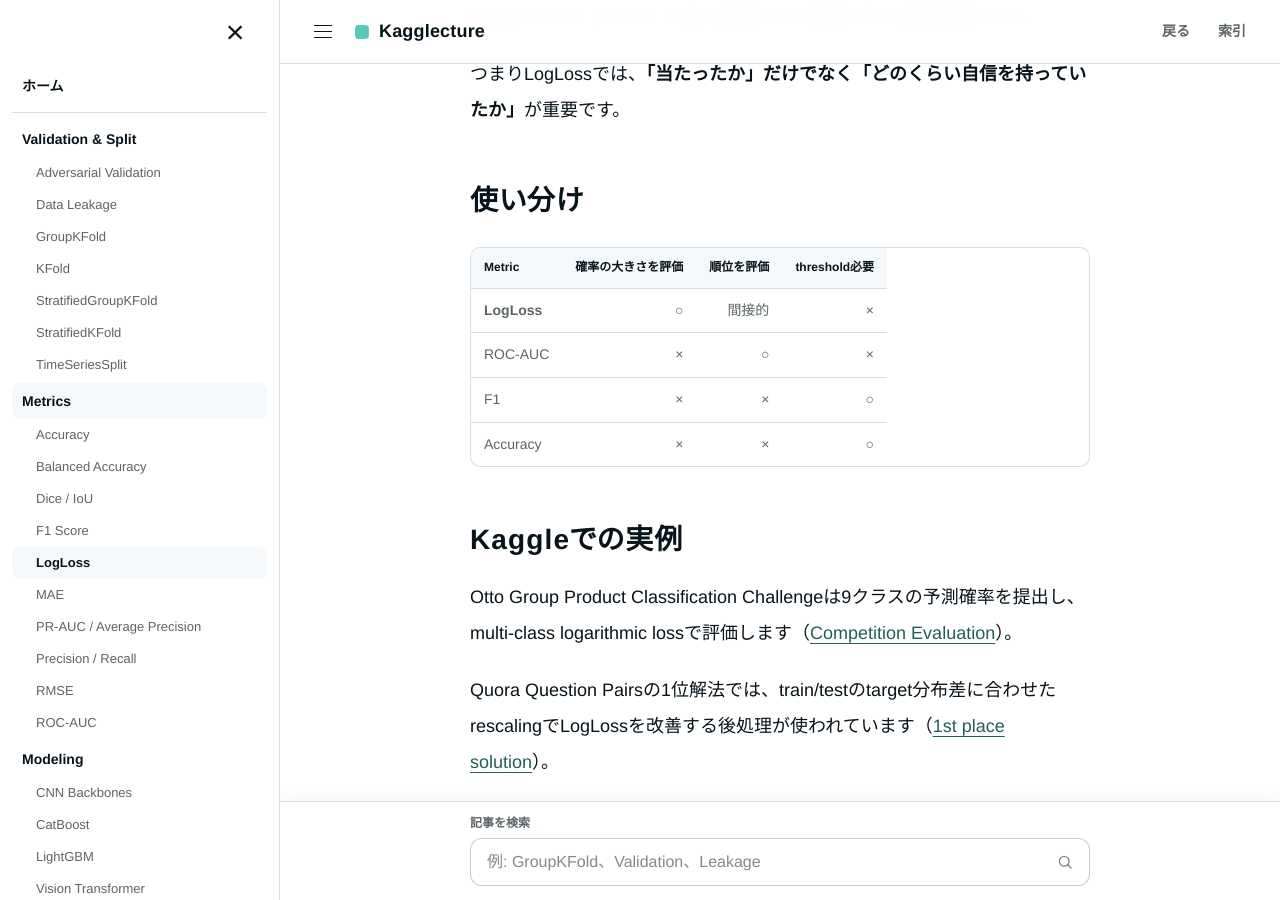
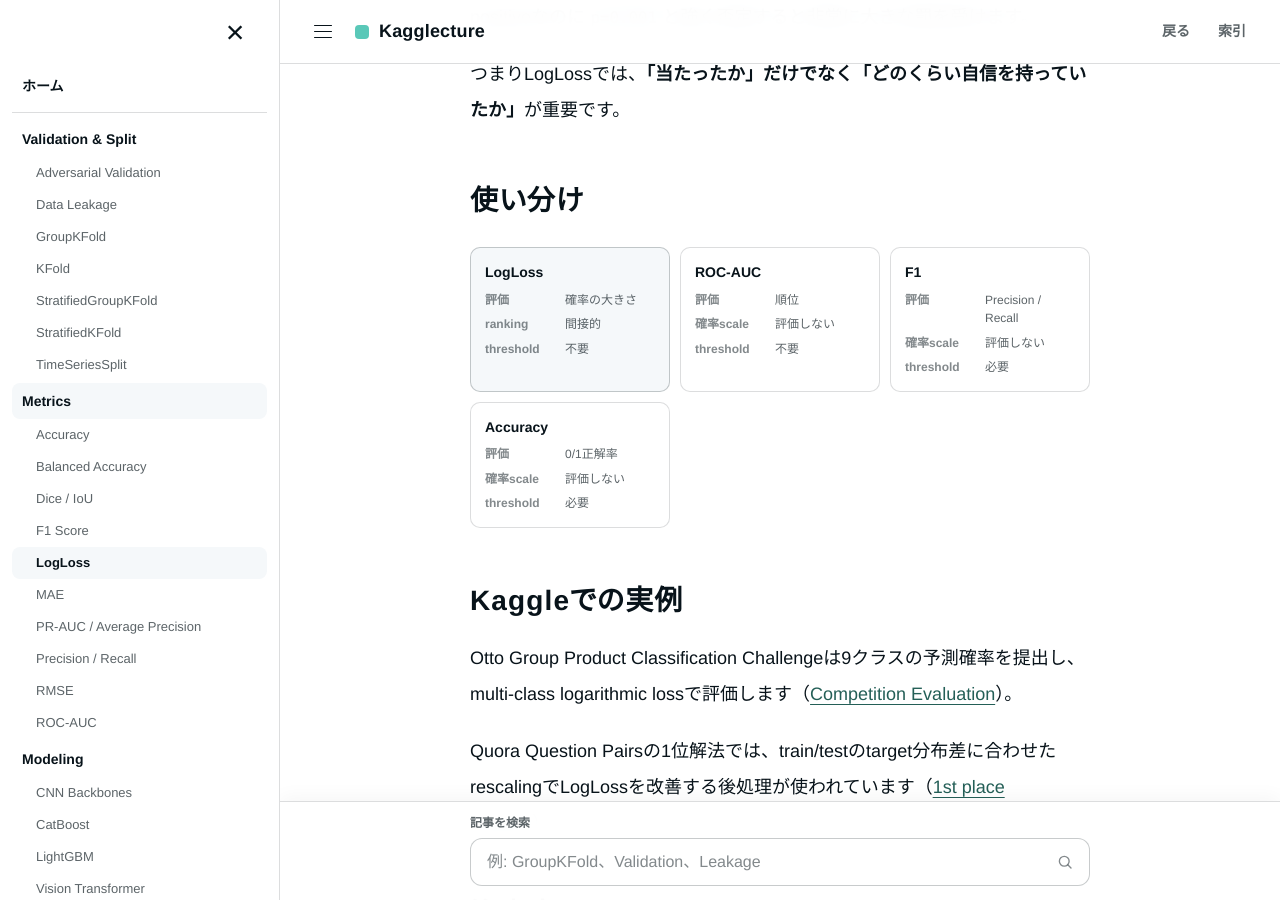
Before and after one commit to morikazu1119/Kagglecture, a Jekyll site: the page built from wiki/metrics/log-loss.md, in a window 1280 px wide and 900 px high, scrolled down 877 px. Built offline with Jekyll 4.4.1, drawn with Linux system fonts in a browser that asks for light colours.

Commit message:
refactor: render LogLoss comparison with HTML cards

```diff
--- a/wiki/metrics/log-loss.md
+++ b/wiki/metrics/log-loss.md
@@ -48,12 +48,12 @@ $$
 
 ## 使い分け {#comparison}
 
-| Metric | 確率の大きさを評価 | 順位を評価 | threshold必要 |
-|---|---:|---:|---:|
-| **LogLoss** | ○ | 間接的 | × |
-| ROC-AUC | × | ○ | × |
-| F1 | × | × | ○ |
-| Accuracy | × | × | ○ |
+<div class="comparison-board" aria-label="LogLossと代表分類Metricの比較">
+  <section class="comparison-card is-primary"><h4>LogLoss</h4><dl><dt>評価</dt><dd>確率の大きさ</dd><dt>ranking</dt><dd>間接的</dd><dt>threshold</dt><dd>不要</dd></dl></section>
+  <section class="comparison-card"><h4>ROC-AUC</h4><dl><dt>評価</dt><dd>順位</dd><dt>確率scale</dt><dd>評価しない</dd><dt>threshold</dt><dd>不要</dd></dl></section>
+  <section class="comparison-card"><h4>F1</h4><dl><dt>評価</dt><dd>Precision / Recall</dd><dt>確率scale</dt><dd>評価しない</dd><dt>threshold</dt><dd>必要</dd></dl></section>
+  <section class="comparison-card"><h4>Accuracy</h4><dl><dt>評価</dt><dd>0/1正解率</dd><dt>確率scale</dt><dd>評価しない</dd><dt>threshold</dt><dd>必要</dd></dl></section>
+</div>
 
 ## Kaggleでの実例 {#kaggle-examples}
 
```
